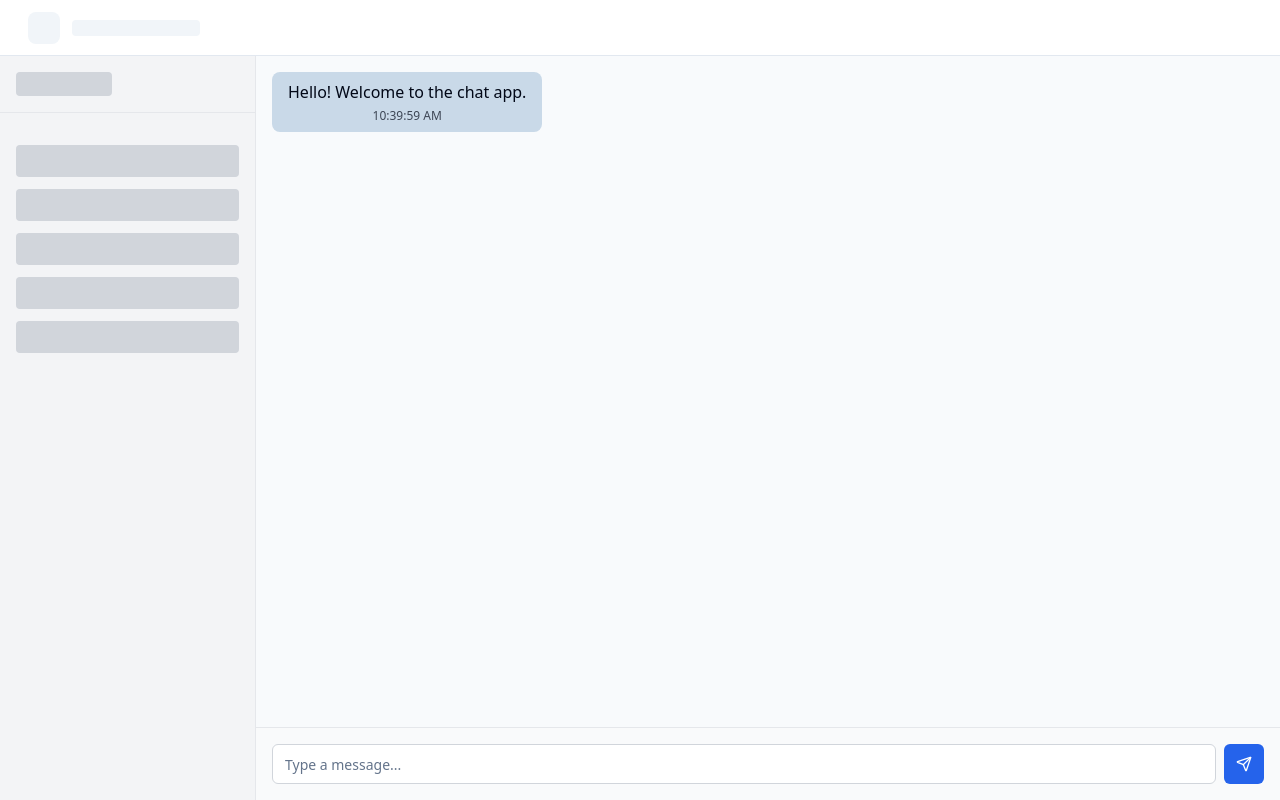
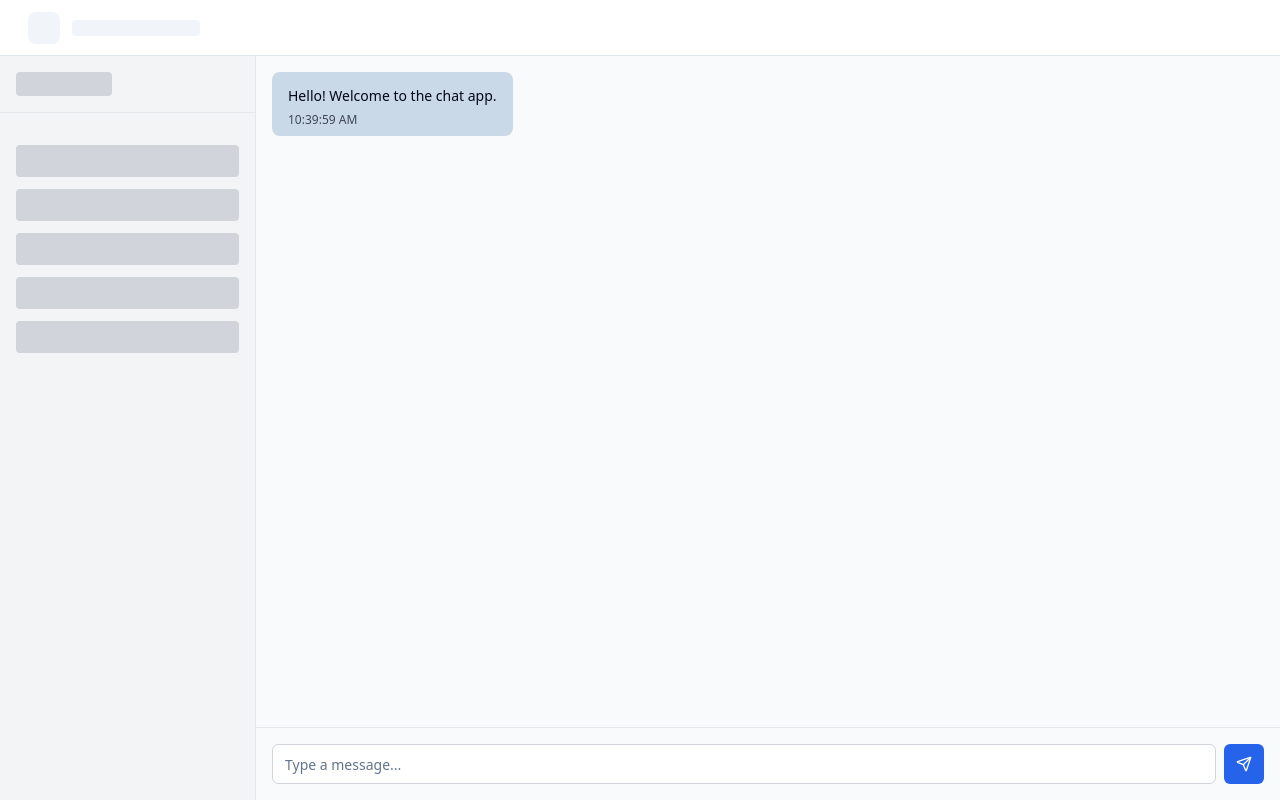
Before and after one commit to KaiyuWei/chat-box, a React (Vite) app in the folder client/: page / in a window 1280 px wide. Built offline with nearby package versions, Linux system fonts and the light colour scheme.

Commit message:
add markdown support

```diff
--- a/client/package.json
+++ b/client/package.json
@@ -11,6 +11,7 @@
   },
   "dependencies": {
     "@radix-ui/react-slot": "^1.2.3",
+    "@tailwindcss/typography": "^0.5.16",
     "class-variance-authority": "^0.7.1",
     "clsx": "^2.1.1",
     "install": "^0.13.0",
@@ -18,6 +19,7 @@
     "npm": "^11.5.2",
     "react": "^19.1.1",
     "react-dom": "^19.1.1",
+    "react-markdown": "^10.1.0",
     "react-router-dom": "^7.8.1",
     "tailwind-merge": "^3.3.1"
   },
--- a/client/src/components/ChatBox/ChatBox.jsx
+++ b/client/src/components/ChatBox/ChatBox.jsx
@@ -1,6 +1,7 @@
 import ReplyBox from "./ReplyBox";
 import { useState, useEffect } from "react";
 import { conversationStorage } from "../../utils/conversationStorage";
+import ReactMarkdown from "react-markdown";
 
 const ChatBox = () => {
   const [messages, setMessages] = useState([
@@ -36,7 +37,7 @@ const ChatBox = () => {
 
   const createMessage = (text, isUser, id = null) => {
     return {
-      id: id || messages.length + (isUser ? 1 : 2),
+      id: id || `msg_${Date.now()}_${Math.random().toString(36).substr(2, 9)}`,
       text,
       isUser,
       timestamp: new Date(),
@@ -151,12 +152,14 @@ const ChatBox = () => {
             <div
               className={`max-w-xs lg:max-w-md px-4 py-2 rounded-lg ${
                 message.isUser
-                  ? "bg-message-user text-message-user-foreground"
-                  : "bg-message-other text-message-other-foreground"
+                  ? "bg-message-user text-message-user-foreground text-left"
+                  : "bg-message-other text-message-other-foreground text-left"
               }`}
             >
-              <p>{message.text}</p>
-              <span className="text-xs opacity-70 mt-1 block">
+              <div className="text-left prose prose-sm max-w-none">
+                <ReactMarkdown>{message.text}</ReactMarkdown>
+              </div>
+              <span className="text-xs opacity-70 mt-1 block text-left">
                 {message.timestamp.toLocaleTimeString()}
               </span>
             </div>
--- a/client/src/styles.css
+++ b/client/src/styles.css
@@ -27,6 +27,68 @@
   }
   .text-message-other-foreground {
     color: hsl(var(--message-other-foreground));
+  }
+
+  /* Markdown styling for chat messages */
+  .prose {
+    color: inherit;
+  }
+
+  .prose h1, .prose h2, .prose h3, .prose h4, .prose h5, .prose h6 {
+    color: inherit;
+    margin: 0.5em 0 0.25em 0;
+  }
+
+  .prose p {
+    margin: 0.25em 0;
+    color: inherit;
+  }
+
+  .prose strong {
+    font-weight: 600;
+    color: inherit;
+  }
+
+  .prose em {
+    font-style: italic;
+    color: inherit;
+  }
+
+  .prose ul, .prose ol {
+    margin: 0.5em 0;
+    padding-left: 1.25em;
+  }
+
+  .prose li {
+    margin: 0.125em 0;
+  }
+
+  .prose blockquote {
+    margin: 0.5em 0;
+    padding-left: 1em;
+    border-left: 3px solid currentColor;
+    opacity: 0.8;
+  }
+
+  .prose code {
+    background-color: rgba(0, 0, 0, 0.1);
+    padding: 0.125em 0.25em;
+    border-radius: 0.25em;
+    font-size: 0.875em;
+    color: inherit;
+  }
+
+  .prose pre {
+    background-color: rgba(0, 0, 0, 0.1);
+    padding: 0.75em;
+    border-radius: 0.375em;
+    margin: 0.5em 0;
+    overflow-x: auto;
+  }
+
+  .prose pre code {
+    background-color: transparent;
+    padding: 0;
   }
 }
 
--- a/client/tailwind.config.cjs
+++ b/client/tailwind.config.cjs
@@ -93,5 +93,5 @@ module.exports = {
       },
     },
   },
-  plugins: [],
+  plugins: [require('@tailwindcss/typography')],
 }
```
Also changed, not shown: 1 other file (tests, documents, lock files or other folders).
